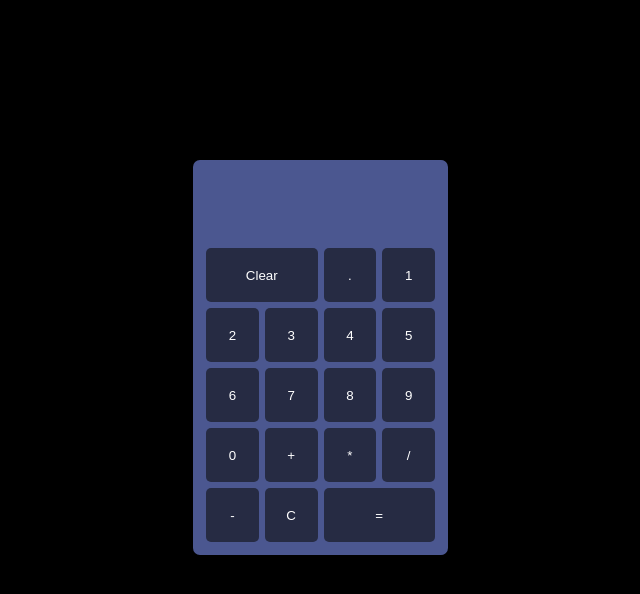
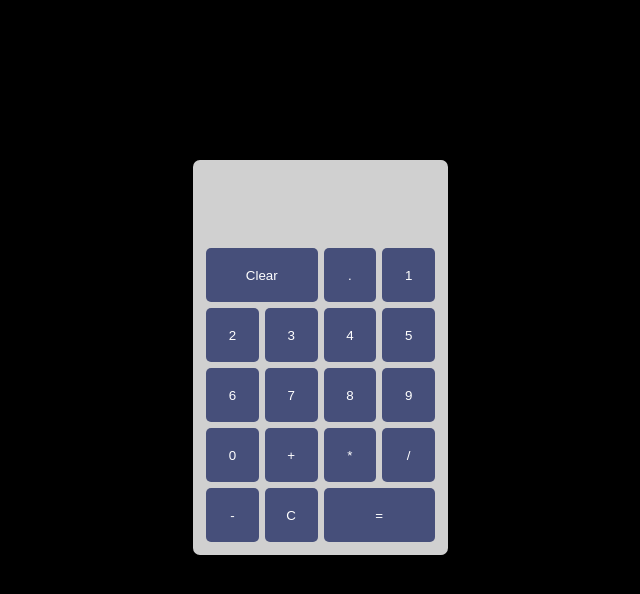
Before and after one commit to SananMuzaffarov/ReactJS-Projects, a React app in the folder React JS - Calculator App with Hooks/: page / in a window 1280 px wide. Shown: the whole page, without its empty margins (319-959 px from the left). Built offline with nearby package versions, Linux system fonts and the light colour scheme.

Commit message:
calculator updated

```diff
--- a/React JS - Calculator App with Hooks/src/index.css
+++ b/React JS - Calculator App with Hooks/src/index.css
@@ -16,8 +16,8 @@ body{
   position: absolute;
   width: 255px;
   text-align: center;
-  border: 10px solid #4b5790;
-  background: #4b5790;
+  border: 10px solid #d0d0d0;
+  background: #d0d0d0;
   border-radius: 7px;
 }
 .buttons{
@@ -30,8 +30,8 @@ input[type="text"]{
   width: 240px;
   background-color: #10111600;
   border: 0px;
-  color: #ffffff;
-  text-align: right;
+  color: #000;
+  text-align: left;
   font-size: 20px;
   font-weight: 500;
 }
@@ -47,7 +47,7 @@ button{
   border: none;
   border-radius: 5px;
   cursor: pointer;
-  background: rgb(38, 43, 67);
+  background: rgb(70, 79, 122);
   color: #fff;
   font-weight: 500;
   margin: 3px;
```
